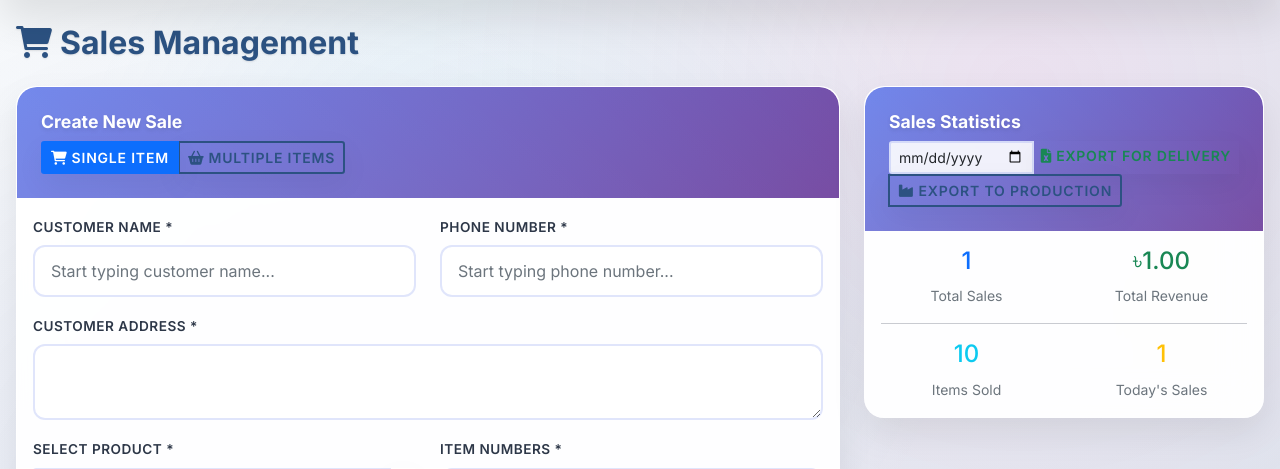
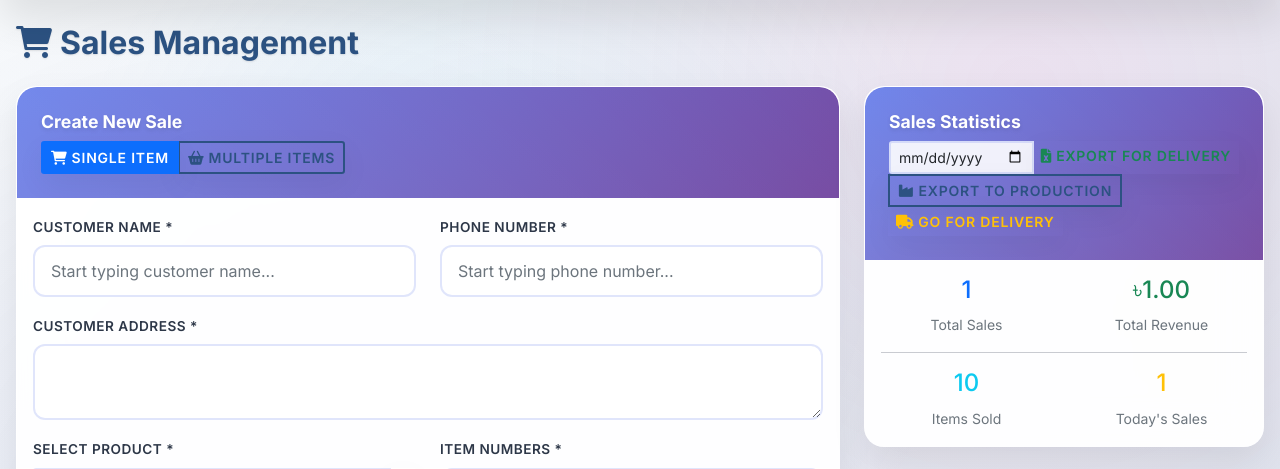
Before and after one commit to Istemamahmed20445/theo-inventory-management, a Flask app: template templates/sales.html in a window 1280 px wide. Shown: the part 69-538 px from the top of the page. Run offline with Flask 3, Linux system fonts and the light colour scheme; the template is opened without the code that fills it: most values are stand-ins (such as "Sample title", 1, 10 or a date in 2020); some libraries are stand-ins or nearby versions.

Commit message:
Add 'Go for delivery' Excel export feature - exports only green highlighted delivered items with customer details

```diff
--- a/app.py
+++ b/app.py
@@ -2458,6 +2458,153 @@ def excel_export_sales():
         flash(f'Error exporting sales: {str(e)}', 'error')
         return redirect(url_for('sales'))
 
+# Excel Export for Delivery (Only Delivered Items)
+@app.route('/excel_export_delivery')
+@login_required
+@permission_required('sales_customer')
+def excel_export_delivery():
+    try:
+        if not check_firebase():
+            return redirect(url_for('sales'))
+
+        # Get date filter
+        date_filter = request.args.get('date', '')
+
+        # Get sales orders - ONLY delivered items
+        sales_ref = db.collection('sales_orders')
+        sales_orders = sales_ref.get()
+
+        # Filter by delivered status and date if provided
+        delivered_orders = []
+        for order in sales_orders:
+            order_data = order.to_dict()
+
+            # Only include delivered items
+            if not order_data.get('delivered', False):
+                continue
+
+            # Filter by date if provided
+            if date_filter:
+                order_date = order_data.get('created_at', datetime.now())
+                if isinstance(order_date, datetime):
+                    if order_date.strftime('%Y-%m-%d') != date_filter:
+                        continue
+
+            delivered_orders.append(order_data)
+
+        if not delivered_orders:
+            flash('No delivered items found for export.', 'info')
+            return redirect(url_for('sales'))
+
+        # Create Excel workbook
+        workbook = openpyxl.Workbook()
+        sheet = workbook.active
+        sheet.title = "Go for Delivery"
+
+        # Headers for delivery export
+        headers = ['Customer Name', 'Phone', 'Address', 'Product Name', 'Size', 'Color', 'Quantity', 'Price', 'Delivery Date', 'Sold By']
+        for col, header in enumerate(headers, 1):
+            sheet.cell(row=1, column=col, value=header)
+
+        # Group delivered sales by customer and consolidate all their items
+        grouped_deliveries = {}
+        for order_data in delivered_orders:
+            customer_key = f"{order_data.get('customer_name', '')}|{order_data.get('customer_phone', '')}"
+            if customer_key not in grouped_deliveries:
+                grouped_deliveries[customer_key] = {
+                    'customer_name': order_data.get('customer_name', ''),
+                    'customer_phone': order_data.get('customer_phone', ''),
+                    'customer_address': order_data.get('customer_address', ''),
+                    'sold_by': order_data.get('sold_by', ''),
+                    'delivered_at': order_data.get('delivered_at', ''),
+                    'items': []
+                }
+
+            # Handle both consolidated multiple items and individual items
+            if order_data.get('is_multiple_items'):
+                # This is a consolidated multiple items order
+                grouped_deliveries[customer_key]['items'].extend(order_data.get('items', []))
+            else:
+                # This is a single item order
+                grouped_deliveries[customer_key]['items'].append(order_data)
+
+        # Sort by delivery date (newest first)
+        grouped_list = list(grouped_deliveries.values())
+        grouped_list.sort(key=lambda x: x['delivered_at'], reverse=True)
+
+        # Data - One row per item for detailed delivery list
+        row = 2
+        for customer_group in grouped_list:
+            for item in customer_group['items']:
+                if isinstance(item, dict):
+                    # Customer information
+                    sheet.cell(row=row, column=1, value=customer_group['customer_name'])
+                    sheet.cell(row=row, column=2, value=customer_group['customer_phone'])
+                    sheet.cell(row=row, column=3, value=customer_group['customer_address'])
+
+                    # Product information
+                    sheet.cell(row=row, column=4, value=item.get('product_name', ''))
+                    sheet.cell(row=row, column=5, value=item.get('product_size', ''))
+                    sheet.cell(row=row, column=6, value=item.get('product_color', ''))
+                    sheet.cell(row=row, column=7, value=item.get('quantity', item.get('item_numbers', 1)))
+                    sheet.cell(row=row, column=8, value=item.get('total_price', 0))
+
+                    # Delivery information
+                    delivery_date = customer_group['delivered_at']
+                    if delivery_date:
+                        if isinstance(delivery_date, datetime):
+                            sheet.cell(row=row, column=9, value=delivery_date.strftime('%Y-%m-%d %H:%M'))
+                        else:
+                            sheet.cell(row=row, column=9, value=str(delivery_date))
+                    else:
+                        sheet.cell(row=row, column=9, value='')
+
+                    sheet.cell(row=row, column=10, value=customer_group['sold_by'])
+                    row += 1
+
+        # Auto-adjust column widths
+        for column in sheet.columns:
+            max_length = 0
+            column_letter = column[0].column_letter
+            for cell in column:
+                try:
+                    if len(str(cell.value)) > max_length:
+                        max_length = len(str(cell.value))
+                except:
+                    pass
+            adjusted_width = min(max_length + 2, 50)
+            sheet.column_dimensions[column_letter].width = adjusted_width
+
+        # Save to memory
+        output = io.BytesIO()
+        workbook.save(output)
+        output.seek(0)
+
+        # Generate filename
+        current_date = datetime.now().strftime('%Y-%m-%d')
+        filename = f'delivery_export_{date_filter if date_filter else current_date}.xlsx'
+
+        # Log activity
+        activity_data = {
+            'action': 'Delivery Export',
+            'details': f'Exported {len(delivered_orders)} delivered orders to Excel',
+            'user': session['username'],
+            'timestamp': datetime.now()
+        }
+        if db:
+            db.collection('activities').add(activity_data)
+
+        return send_file(
+            output,
+            as_attachment=True,
+            download_name=filename,
+            mimetype='application/vnd.openxmlformats-officedocument.spreadsheetml.sheet'
+        )
+
+    except Exception as e:
+        flash(f'Error exporting delivery list: {str(e)}', 'error')
+        return redirect(url_for('sales'))
+
 # Excel Export for Production
 @app.route('/excel_export_to_production')
 @login_required
--- a/templates/sales.html
+++ b/templates/sales.html
@@ -492,6 +492,9 @@ window.isClassicView = true; // For single items, will be set to false for multi
                         </a>
                         <a href="#" class="btn btn-outline-primary" onclick="exportToProduction()">
                             <i class="fas fa-industry me-1"></i>Export to Production
+                        </a>
+                        <a href="#" class="btn btn-outline-warning" onclick="exportDelivery()" title="Export only green highlighted (delivered) items">
+                            <i class="fas fa-truck me-1"></i>Go for Delivery
                         </a>
                     </div>
                 </div>
@@ -1819,6 +1822,15 @@ function exportToProduction() {
     window.location.href = url;
 }
 
+function exportDelivery() {
+    const dateFilter = document.getElementById('salesDateFilter').value;
+    let url = "{{ url_for('excel_export_delivery') }}";
+    if (dateFilter) {
+        url += "?date=" + dateFilter;
+    }
+    window.location.href = url;
+}
+
 function filterCustomers() {
     const searchTerm = document.getElementById('customerSearch').value.toLowerCase();
     const table = document.getElementById('recentSalesTable');
```
